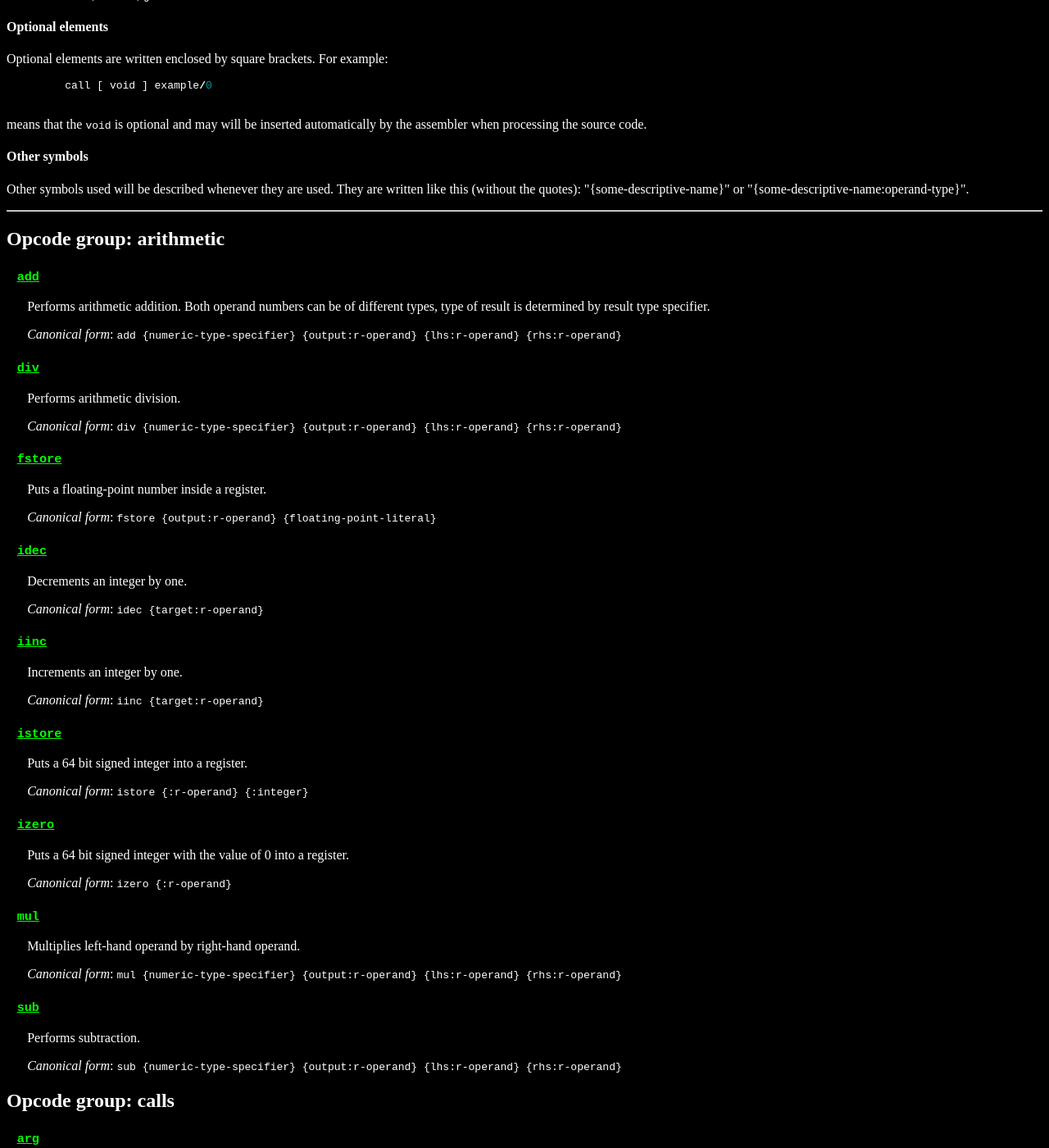
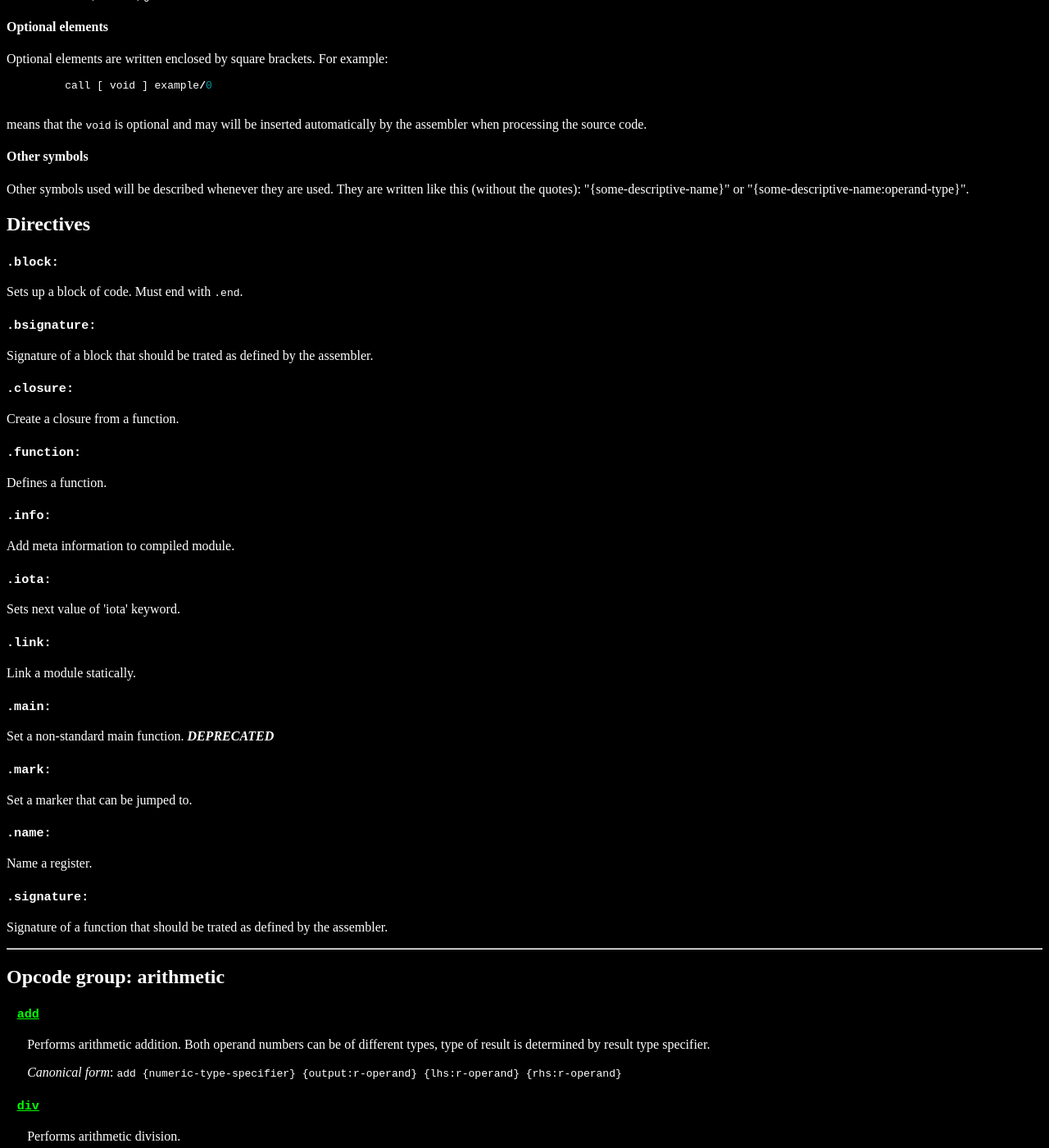
Before and after one commit to marekjm/docs.viuavm.org, a Jekyll site: the page built from isa.html, in a window 1280 px wide and 1400 px high, scrolled down 1287 px. Shown: the whole window at 82% size. Built offline with Jekyll 4.4.1, drawn with Linux system fonts in a browser that asks for light colours.

Commit message:
Briefly (without examples) explain what assembler directives do

```diff
--- a/isa.html
+++ b/isa.html
@@ -118,6 +118,54 @@ layout: default
     </p>
 </section>
 
+<section class="chapter">
+    <h2>Directives</h2>
+
+    <h3><code>.block:</code></h3>
+
+    <p> Sets up a block of code. Must end with <code>.end</code>. </p>
+
+    <h3><code>.bsignature:</code></h3>
+
+    <p> Signature of a block that should be trated as defined by the assembler. </p>
+
+    <h3><code>.closure:</code></h3>
+
+    <p> Create a closure from a function. </p>
+
+    <h3><code>.function:</code></h3>
+
+    <p> Defines a function. </p>
+
+    <h3><code>.info:</code></h3>
+
+    <p> Add meta information to compiled module. </p>
+
+    <h3><code>.iota:</code></h3>
+
+    <p> Sets next value of 'iota' keyword. </p>
+
+    <h3><code>.link:</code></h3>
+
+    <p> Link a module statically. </p>
+
+    <h3><code>.main:</code></h3>
+
+    <p> Set a non-standard main function. <em><strong>DEPRECATED</strong></em> </p>
+
+    <h3><code>.mark:</code></h3>
+
+    <p> Set a marker that can be jumped to. </p>
+
+    <h3><code>.name:</code></h3>
+
+    <p> Name a register. </p>
+
+    <h3><code>.signature:</code></h3>
+
+    <p> Signature of a function that should be trated as defined by the assembler. </p>
+</section>
+
 <hr>
 
 <style>
```
